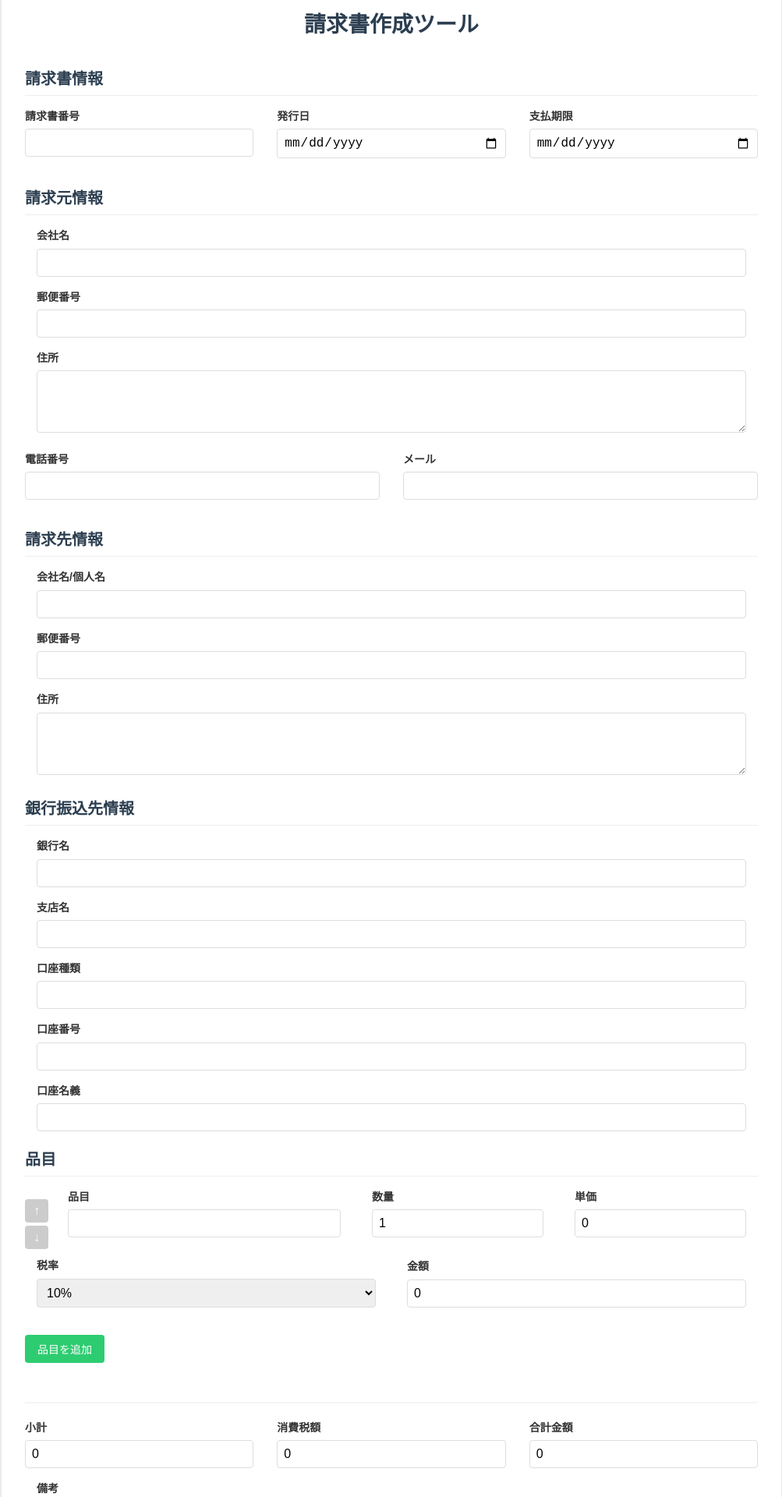
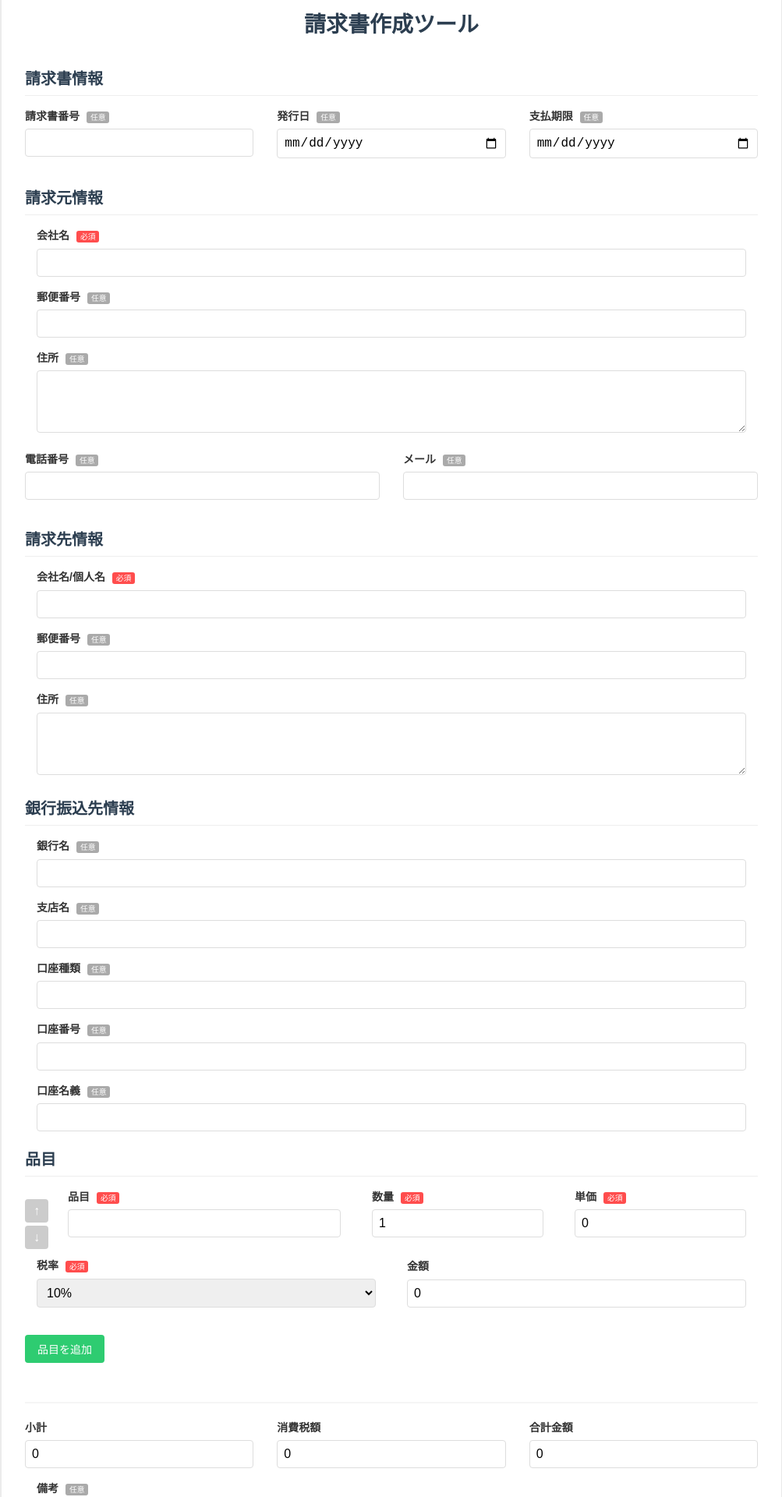
Before and after one commit to akira1110/invoice-web2, a React (Create React App) app: page / in a window 1280 px wide. Shown: the part 40-1960 px from the top of the page at 78% size, without its empty margins (138-1141 px from the left). Built offline with nearby package versions, Linux system fonts and the light colour scheme.

Commit message:
品目名が入力されていない場合はバリデーションをかけて確認を入れるようにした

```diff
--- a/src/App.css
+++ b/src/App.css
@@ -255,3 +255,24 @@ button:hover {
 .footer-notice a:hover {
   text-decoration: underline;
 }
+
+/* 必須・任意ラベルのスタイル */
+.required-label {
+  font-size: 0.7em;
+  background-color: #ff4d4d;
+  color: white;
+  padding: 2px 5px;
+  border-radius: 3px;
+  margin-left: 5px;
+  font-weight: normal;
+}
+
+.optional-label {
+  font-size: 0.7em;
+  background-color: #aaaaaa;
+  color: white;
+  padding: 2px 5px;
+  border-radius: 3px;
+  margin-left: 5px;
+  font-weight: normal;
+}
--- a/src/App.js
+++ b/src/App.js
@@ -405,7 +405,42 @@ function App() {
     });
   };
 
+  const validateRequiredFields = () => {
+    const missingFields = [];
+
+    // 請求元の会社名をチェック
+    if (!invoice.company.name.trim()) {
+      missingFields.push('請求元の会社名');
+    }
+
+    // 請求先の会社名/個人名をチェック
+    if (!invoice.client.name.trim()) {
+      missingFields.push('請求先の会社名/個人名');
+    }
+
+    // 品目の必須フィールドをチェック
+    const invalidItems = invoice.items.filter(
+      item => !item.description.trim() || !item.quantity || !item.unitPrice
+    );
+
+    if (invalidItems.length > 0) {
+      missingFields.push('品目情報（品目名、数量、単価）');
+    }
+
+    return missingFields;
+  };
+
   const generatePDF = () => {
+    // 必須項目のバリデーション
+    const missingFields = validateRequiredFields();
+
+    if (missingFields.length > 0) {
+      const fieldsList = missingFields.join('、');
+      if (!window.confirm(`以下の必須項目が入力されていませんが、続行しますか？\n\n${fieldsList}`)) {
+        return; // キャンセルされた場合は処理を中止
+      }
+    }
+
     // 選択されたテンプレートを使用
     const templateHTML = invoiceTemplates[invoice.template](invoice);
 
@@ -453,9 +488,20 @@ function App() {
   };
 
   const sendPdfByEmail = async () => {
+    // メールアドレスのチェック
     if (!invoice.sendToEmail) {
       alert('送信先メールアドレスを入力してください');
       return;
+    }
+
+    // 必須項目のバリデーション
+    const missingFields = validateRequiredFields();
+
+    if (missingFields.length > 0) {
+      const fieldsList = missingFields.join('、');
+      if (!window.confirm(`以下の必須項目が入力されていませんが、続行しますか？\n\n${fieldsList}`)) {
+        return; // キャンセルされた場合は処理を中止
+      }
     }
 
     try {
@@ -546,7 +592,7 @@ ${invoice.company.name}`
           <h2>請求書情報</h2>
           <div className="form-row">
             <div className="form-group">
-              <label>請求書番号</label>
+              <label>請求書番号 <span className="optional-label">任意</span></label>
               <input
                 type="text"
                 name="invoiceNumber"
@@ -555,7 +601,7 @@ ${invoice.company.name}`
               />
             </div>
             <div className="form-group">
-              <label>発行日</label>
+              <label>発行日 <span className="optional-label">任意</span></label>
               <input
                 type="date"
                 name="issueDate"
@@ -564,7 +610,7 @@ ${invoice.company.name}`
               />
             </div>
             <div className="form-group">
-              <label>支払期限</label>
+              <label>支払期限 <span className="optional-label">任意</span></label>
               <input
                 type="date"
                 name="dueDate"
@@ -576,16 +622,17 @@ ${invoice.company.name}`
 
           <h2>請求元情報</h2>
           <div className="form-group">
-            <label>会社名</label>
+            <label>会社名 <span className="required-label">必須</span></label>
             <input
               type="text"
               name="name"
               value={invoice.company.name}
               onChange={handleCompanyChange}
+              required
             />
           </div>
           <div className="form-group">
-            <label>郵便番号</label>
+            <label>郵便番号 <span className="optional-label">任意</span></label>
             <input
               type="text"
               name="postalCode"
@@ -594,7 +641,7 @@ ${invoice.company.name}`
             />
           </div>
           <div className="form-group">
-            <label>住所</label>
+            <label>住所 <span className="optional-label">任意</span></label>
             <textarea
               name="address"
               value={invoice.company.address}
@@ -603,7 +650,7 @@ ${invoice.company.name}`
           </div>
           <div className="form-row">
             <div className="form-group">
-              <label>電話番号</label>
+              <label>電話番号 <span className="optional-label">任意</span></label>
               <input
                 type="text"
                 name="phone"
@@ -612,7 +659,7 @@ ${invoice.company.name}`
               />
             </div>
             <div className="form-group">
-              <label>メール</label>
+              <label>メール <span className="optional-label">任意</span></label>
               <input
                 type="email"
                 name="email"
@@ -624,16 +671,17 @@ ${invoice.company.name}`
 
           <h2>請求先情報</h2>
           <div className="form-group">
-            <label>会社名/個人名</label>
+            <label>会社名/個人名 <span className="required-label">必須</span></label>
             <input
               type="text"
               name="name"
               value={invoice.client.name}
               onChange={handleClientChange}
+              required
             />
           </div>
           <div className="form-group">
-            <label>郵便番号</label>
+            <label>郵便番号 <span className="optional-label">任意</span></label>
             <input
               type="text"
               name="postalCode"
@@ -642,7 +690,7 @@ ${invoice.company.name}`
             />
           </div>
           <div className="form-group">
-            <label>住所</label>
+            <label>住所 <span className="optional-label">任意</span></label>
             <textarea
               name="address"
               value={invoice.client.address}
@@ -652,7 +700,7 @@ ${invoice.company.name}`
 
           <h2>銀行振込先情報</h2>
           <div className="form-group">
-            <label>銀行名</label>
+            <label>銀行名 <span className="optional-label">任意</span></label>
             <input
               type="text"
               name="bankName"
@@ -661,7 +709,7 @@ ${invoice.company.name}`
             />
           </div>
           <div className="form-group">
-            <label>支店名</label>
+            <label>支店名 <span className="optional-label">任意</span></label>
             <input
               type="text"
               name="branchName"
@@ -670,7 +718,7 @@ ${invoice.company.name}`
             />
           </div>
           <div className="form-group">
-            <label>口座種類</label>
+            <label>口座種類 <span className="optional-label">任意</span></label>
             <input
               type="text"
               name="accountType"
@@ -679,7 +727,7 @@ ${invoice.company.name}`
             />
           </div>
           <div className="form-group">
-            <label>口座番号</label>
+            <label>口座番号 <span className="optional-label">任意</span></label>
             <input
               type="text"
               name="accountNumber"
@@ -688,7 +736,7 @@ ${invoice.company.name}`
             />
           </div>
           <div className="form-group">
-            <label>口座名義</label>
+            <label>口座名義 <span className="optional-label">任意</span></label>
             <input
               type="text"
               name="accountName"
@@ -719,38 +767,42 @@ ${invoice.company.name}`
                 </button>
               </div>
               <div className="form-group description">
-                <label>品目</label>
+                <label>品目 <span className="required-label">必須</span></label>
                 <input
                   type="text"
                   name="description"
                   value={item.description}
                   onChange={(e) => handleItemChange(index, e)}
+                  required
                 />
               </div>
               <div className="form-group quantity">
-                <label>数量</label>
+                <label>数量 <span className="required-label">必須</span></label>
                 <input
                   type="number"
                   name="quantity"
                   value={item.quantity}
                   onChange={(e) => handleItemChange(index, e)}
+                  required
                 />
               </div>
               <div className="form-group unit-price">
-                <label>単価</label>
+                <label>単価 <span className="required-label">必須</span></label>
                 <input
                   type="number"
                   name="unitPrice"
                   value={item.unitPrice}
                   onChange={(e) => handleItemChange(index, e)}
+                  required
                 />
               </div>
               <div className="form-group tax-rate">
-                <label>税率</label>
+                <label>税率 <span className="required-label">必須</span></label>
                 <select
                   name="taxRate"
                   value={item.taxRate}
                   onChange={(e) => handleItemChange(index, e)}
+                  required
                 >
                   <option value="8">8%</option>
                   <option value="10">10%</option>
@@ -814,7 +866,7 @@ ${invoice.company.name}`
           </div>
 
           <div className="form-group">
-            <label>備考</label>
+            <label>備考 <span className="optional-label">任意</span></label>
             <textarea
               name="notes"
               value={invoice.notes}
@@ -823,7 +875,7 @@ ${invoice.company.name}`
           </div>
 
           <div className="form-group">
-            <label>メール送信先</label>
+            <label>メール送信先 <span className="optional-label">任意</span></label>
             <input
               type="email"
               name="sendToEmail"
```
